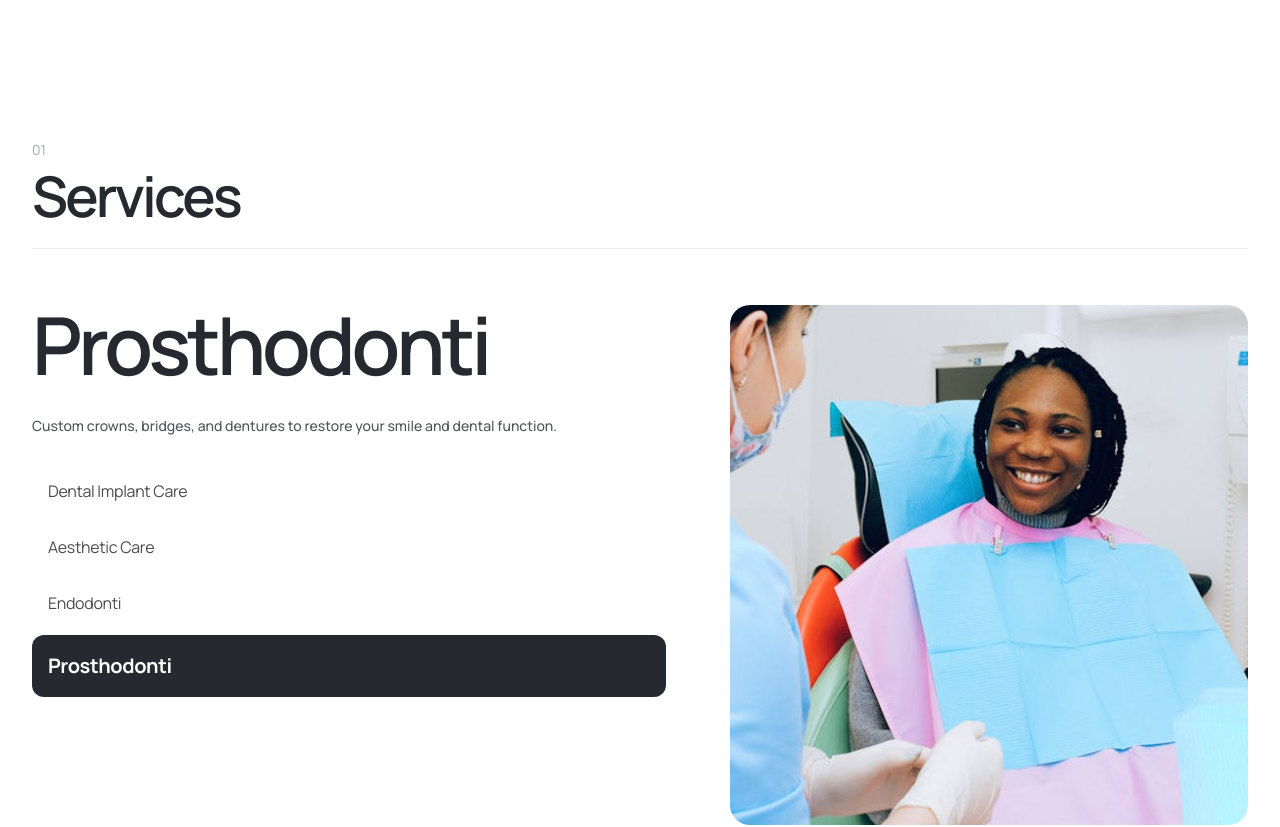
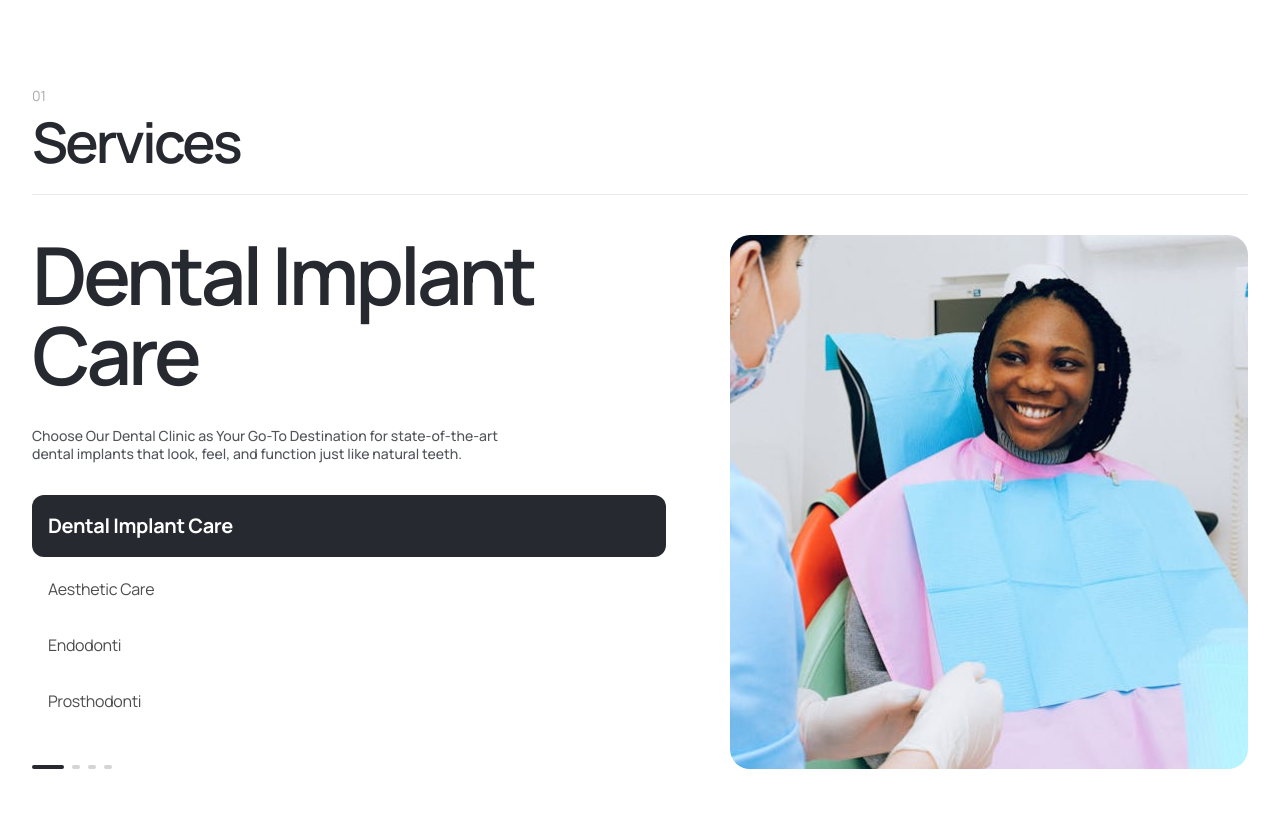
Before and after one commit to guillemcraft/dentist-template-2, a Next.js app: page / in a window 1280 px wide. Shown: the part 1480-2307 px from the top of the page. Built offline with nearby package versions, Linux system fonts and the light colour scheme.

Commit message:
Sticky scroll-through services section: pins on desktop, cycles through all 4 services as you scroll

```diff
--- a/app/globals.css
+++ b/app/globals.css
@@ -76,4 +76,18 @@ html { scroll-behavior: smooth; }
   }
   .img-zoom { transition: transform 0.5s ease; }
   .group:hover .img-zoom { transform: scale(1.05); }
+  .animate-fade-in {
+    animation: fadeInUp 0.5s ease-out both;
+  }
 }
+
+@keyframes fadeInUp {
+  from {
+    opacity: 0;
+    transform: translateY(16px);
+  }
+  to {
+    opacity: 1;
+    transform: translateY(0);
+  }
+}
--- a/components/Services.tsx
+++ b/components/Services.tsx
@@ -32,39 +32,34 @@ const services = [
 
 export default function Services() {
   const [activeIndex, setActiveIndex] = useState(0);
-  const sectionRef = useRef<HTMLElement>(null);
-  const [scrollProgress, setScrollProgress] = useState(0);
+  const outerRef = useRef<HTMLDivElement>(null);
   const [isMobile, setIsMobile] = useState(false);
 
   useEffect(() => {
-    const checkMobile = () => setIsMobile(window.innerWidth < 1024);
-    checkMobile();
-    window.addEventListener("resize", checkMobile);
-    return () => window.removeEventListener("resize", checkMobile);
+    const check = () => setIsMobile(window.innerWidth < 1024);
+    check();
+    window.addEventListener("resize", check);
+    return () => window.removeEventListener("resize", check);
   }, []);
 
   useEffect(() => {
     if (isMobile) return;
 
     const handleScroll = () => {
-      const section = sectionRef.current;
-      if (!section) return;
-      const rect = section.getBoundingClientRect();
-      const windowH = window.innerHeight;
-      // Section scroll progress: 0 when entering, 1 when leaving
-      const start = windowH;
-      const end = -rect.height;
-      const range = start - end;
-      const current = start - rect.top;
-      const p = Math.max(0, Math.min(1, current / range));
-      setScrollProgress(p);
-
-      // Auto-switch active tab based on scroll progress through the section
-      const contentStart = 0.2; // heading area
-      const contentEnd = 0.8;
-      const contentProgress = Math.max(0, Math.min(1, (p - contentStart) / (contentEnd - contentStart)));
-      const newIndex = Math.min(services.length - 1, Math.floor(contentProgress * services.length));
-      if (newIndex !== activeIndex && newIndex >= 0) {
+      const outer = outerRef.current;
+      if (!outer) return;
+      const rect = outer.getBoundingClientRect();
+      // The outer container is tall (100vh * number of services)
+      // The sticky inner stays pinned while we scroll through
+      const scrolled = -rect.top;
+      const totalScroll = outer.offsetHeight - window.innerHeight;
+      if (totalScroll <= 0) return;
+      const progress = Math.max(0, Math.min(1, scrolled / totalScroll));
+      const newIndex = Math.min(
+        services.length - 1,
+        Math.floor(progress * services.length)
+      );
+      if (newIndex >= 0 && newIndex !== activeIndex) {
         setActiveIndex(newIndex);
       }
     };
@@ -76,89 +71,64 @@ export default function Services() {
 
   const activeService = services[activeIndex];
 
-  // On desktop: elements fade/slide in as you scroll
-  const headingOpacity = isMobile ? 1 : Math.min(1, scrollProgress * 5);
-  const headingY = isMobile ? 0 : Math.max(0, 40 - scrollProgress * 200);
-  const contentOpacity = isMobile ? 1 : Math.min(1, Math.max(0, (scrollProgress - 0.1) * 4));
-  const contentY = isMobile ? 0 : Math.max(0, 60 - Math.max(0, scrollProgress - 0.1) * 300);
-  const imageOpacity = isMobile ? 1 : Math.min(1, Math.max(0, (scrollProgress - 0.15) * 3.5));
-  const imageX = isMobile ? 0 : Math.max(0, 80 - Math.max(0, scrollProgress - 0.15) * 400);
+  // Mobile: normal layout with click tabs
+  if (isMobile) {
+    return (
+      <section id="services" className="py-20">
+        <div className="max-w-[1280px] mx-auto px-4">
+          <div className="mb-10">
+            <p className="text-[14px] font-normal text-[#26292F]/40 mb-2">01</p>
+            <h2 className="text-[36px] font-semibold leading-[1] tracking-[-1.8px] text-[#26292F]">Services</h2>
+            <div className="mt-6 border-b border-[#26292F]/10" />
+          </div>
+          <h3 className="text-[48px] font-semibold leading-[1] tracking-[-2px] text-[#26292F] mb-6">{activeService.title}</h3>
+          <p className="text-[14px] font-medium leading-[18.2px] text-[#26292F]/80 mb-8">{activeService.description}</p>
+          <div className="flex flex-col gap-2 mb-10">
+            {services.map((s, i) => (
+              <button key={s.id} onClick={() => setActiveIndex(i)} className="text-left rounded-[12px] transition-all duration-200" style={i === activeIndex ? { backgroundColor: "#26292F", color: "#fff", fontSize: "20px", fontWeight: 700, padding: "16px" } : { color: "rgba(0,0,0,0.7)", fontSize: "16px", fontWeight: 400, padding: "12px 16px" }}>{s.title}</button>
+            ))}
+          </div>
+          <div className="relative w-full rounded-[20px] overflow-hidden aspect-[4/3]">
+            <Image src="/images/services/service-image.png" alt={activeService.title} fill className="object-cover" sizes="100vw" />
+          </div>
+        </div>
+      </section>
+    );
+  }
 
+  // Desktop: sticky scroll-through
   return (
-    <section id="services" className="py-20 lg:py-28" ref={sectionRef}>
-      <div className="max-w-[1280px] mx-auto px-4 lg:px-8">
-        {/* Section label + heading */}
-        <div
-          className="mb-10 lg:mb-14"
-          style={{
-            opacity: headingOpacity,
-            transform: `translateY(${headingY}px)`,
-            transition: isMobile ? "none" : "opacity 0.1s, transform 0.1s",
-          }}
-        >
-          <p
-            style={{
-              fontSize: "14px",
-              fontWeight: 400,
-              color: "rgba(38,41,47,0.4)",
-              marginBottom: "8px",
-            }}
-          >
-            01
-          </p>
-          <h2
-            style={{
-              fontSize: "56px",
-              fontWeight: 600,
-              lineHeight: "56px",
-              letterSpacing: "-2.8px",
-              color: "#26292F",
-            }}
-          >
+    <div ref={outerRef} id="services" style={{ height: `${services.length * 100}vh` }}>
+      <div className="sticky top-0 h-screen flex items-center">
+        <div className="w-full max-w-[1280px] mx-auto px-4 lg:px-8">
+          {/* Heading */}
+          <div className="mb-10">
+            <p className="text-[14px] font-normal text-[#26292F]/40 mb-2">01</p>
+            <h2 style={{ fontSize: "56px", fontWeight: 600, lineHeight: "56px", letterSpacing: "-2.8px", color: "#26292F" }}>
               Services
             </h2>
             <div className="mt-6 border-b border-[#26292F]/10" />
           </div>
 
-        {/* Two-column layout */}
-        <div className="flex flex-col lg:flex-row gap-10 lg:gap-16">
-          {/* LEFT COLUMN ~55% */}
-          <div
-            className="flex flex-col gap-8 lg:w-[55%]"
-            style={{
-              opacity: contentOpacity,
-              transform: `translateY(${contentY}px)`,
-              transition: isMobile ? "none" : "opacity 0.1s, transform 0.1s",
-            }}
-          >
-            {/* Large active service title */}
+          {/* Two columns */}
+          <div className="flex gap-16">
+            {/* Left */}
+            <div className="w-[55%] flex flex-col gap-8">
               <h3
-              className="text-[48px] lg:text-[80px]"
-              style={{
-                fontWeight: 600,
-                lineHeight: 1,
-                letterSpacing: "-0.05em",
-                color: "#26292F",
-                transition: "all 0.4s ease",
-              }}
+                key={activeService.id}
+                className="text-[80px] font-semibold leading-[1] tracking-[-4px] text-[#26292F] animate-fade-in"
               >
                 {activeService.title}
               </h3>
 
-            {/* Description */}
               <p
-              style={{
-                fontSize: "14px",
-                fontWeight: 500,
-                lineHeight: "18.2px",
-                color: "rgba(38,41,47,0.8)",
-                transition: "all 0.4s ease",
-              }}
+                key={`desc-${activeService.id}`}
+                className="text-[14px] font-medium leading-[18.2px] text-[#26292F]/80 max-w-[480px] animate-fade-in"
               >
                 {activeService.description}
               </p>
 
-            {/* Vertical tab list */}
+              {/* Tab list */}
               <div className="flex flex-col gap-2">
                 {services.map((service, index) => {
                   const isActive = index === activeIndex;
@@ -169,64 +139,48 @@ export default function Services() {
                       className="text-left rounded-[12px] transition-all duration-300"
                       style={
                         isActive
-                        ? {
-                            backgroundColor: "#26292F",
-                            color: "#ffffff",
-                            fontSize: "20px",
-                            fontWeight: 700,
-                            letterSpacing: "-0.4px",
-                            padding: "16px",
+                          ? { backgroundColor: "#26292F", color: "#fff", fontSize: "20px", fontWeight: 700, letterSpacing: "-0.4px", padding: "16px" }
+                          : { backgroundColor: "transparent", color: "rgba(0,0,0,0.7)", fontSize: "16px", fontWeight: 400, letterSpacing: "-0.32px", padding: "12px 16px" }
                       }
-                        : {
-                            backgroundColor: "transparent",
-                            color: "rgba(0,0,0,0.7)",
-                            fontSize: "16px",
-                            fontWeight: 400,
-                            letterSpacing: "-0.32px",
-                            padding: "12px 16px",
-                          }
-                    }
-                    onMouseEnter={(e) => {
-                      if (!isActive) {
-                        (e.currentTarget as HTMLButtonElement).style.backgroundColor =
-                          "rgba(0,0,0,0.05)";
-                      }
-                    }}
-                    onMouseLeave={(e) => {
-                      if (!isActive) {
-                        (e.currentTarget as HTMLButtonElement).style.backgroundColor =
-                          "transparent";
-                      }
-                    }}
+                      onMouseEnter={(e) => { if (!isActive) e.currentTarget.style.backgroundColor = "rgba(0,0,0,0.05)"; }}
+                      onMouseLeave={(e) => { if (!isActive) e.currentTarget.style.backgroundColor = "transparent"; }}
                     >
                       {service.title}
                     </button>
                   );
                 })}
               </div>
+
+              {/* Progress dots */}
+              <div className="flex gap-2 mt-2">
+                {services.map((_, i) => (
+                  <div
+                    key={i}
+                    className="h-1 rounded-full transition-all duration-300"
+                    style={{
+                      width: i === activeIndex ? "32px" : "8px",
+                      backgroundColor: i === activeIndex ? "#26292F" : "rgba(38,41,47,0.2)",
+                    }}
+                  />
+                ))}
+              </div>
             </div>
 
-          {/* RIGHT COLUMN ~45% — service image */}
-          <div
-            className="lg:w-[45%] flex items-stretch"
-            style={{
-              opacity: imageOpacity,
-              transform: `translateX(${imageX}px)`,
-              transition: isMobile ? "none" : "opacity 0.1s, transform 0.1s",
-            }}
-          >
-            <div className="relative w-full rounded-[20px] overflow-hidden min-h-[320px] lg:min-h-[520px]">
+            {/* Right — image */}
+            <div className="w-[45%] flex items-stretch">
+              <div className="relative w-full rounded-[20px] overflow-hidden min-h-[520px]">
                 <Image
                   src="/images/services/service-image.png"
                   alt={activeService.title}
                   fill
-                className="object-cover transition-transform duration-500"
-                sizes="(max-width: 1024px) 100vw, 45vw"
+                  className="object-cover"
+                  sizes="45vw"
                 />
               </div>
             </div>
           </div>
         </div>
-    </section>
+      </div>
+    </div>
   );
 }
```
Lines whose indentation alone changed are shown as unchanged.
